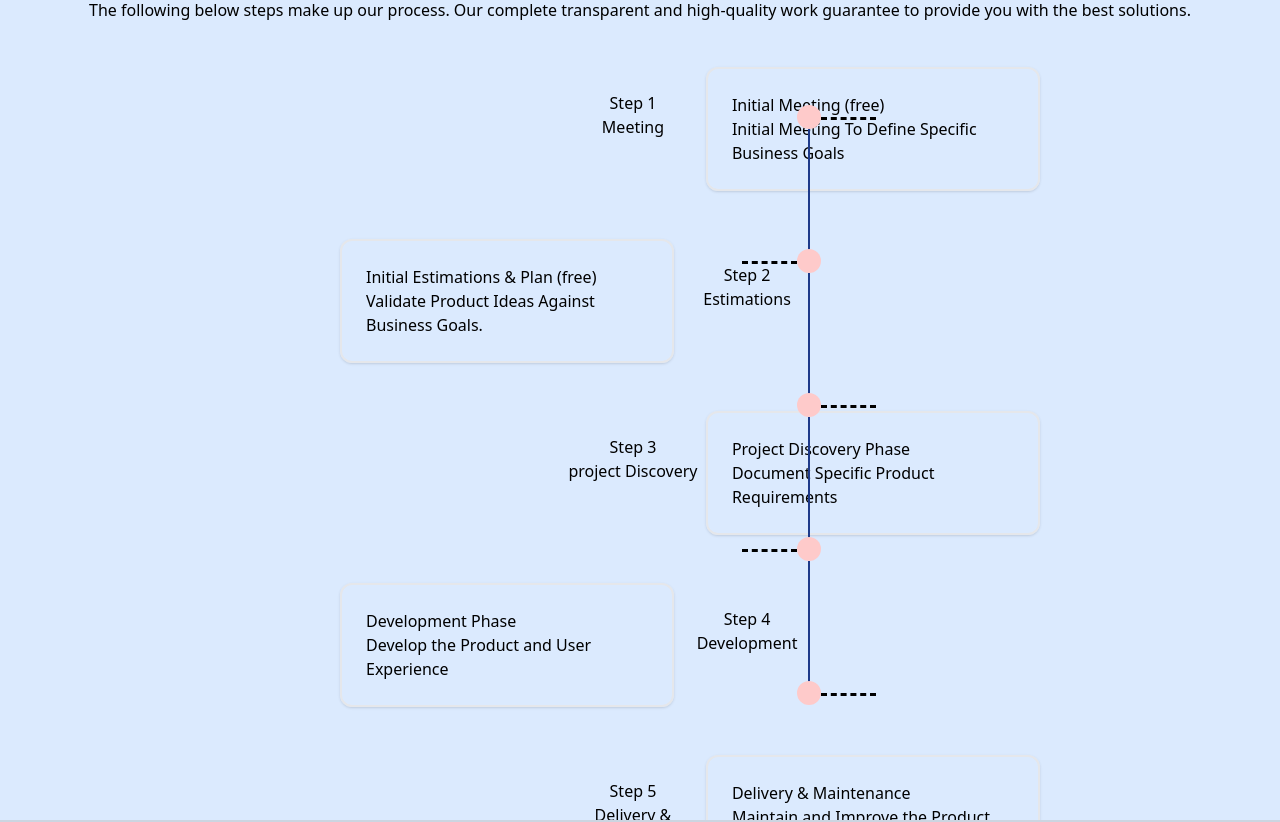
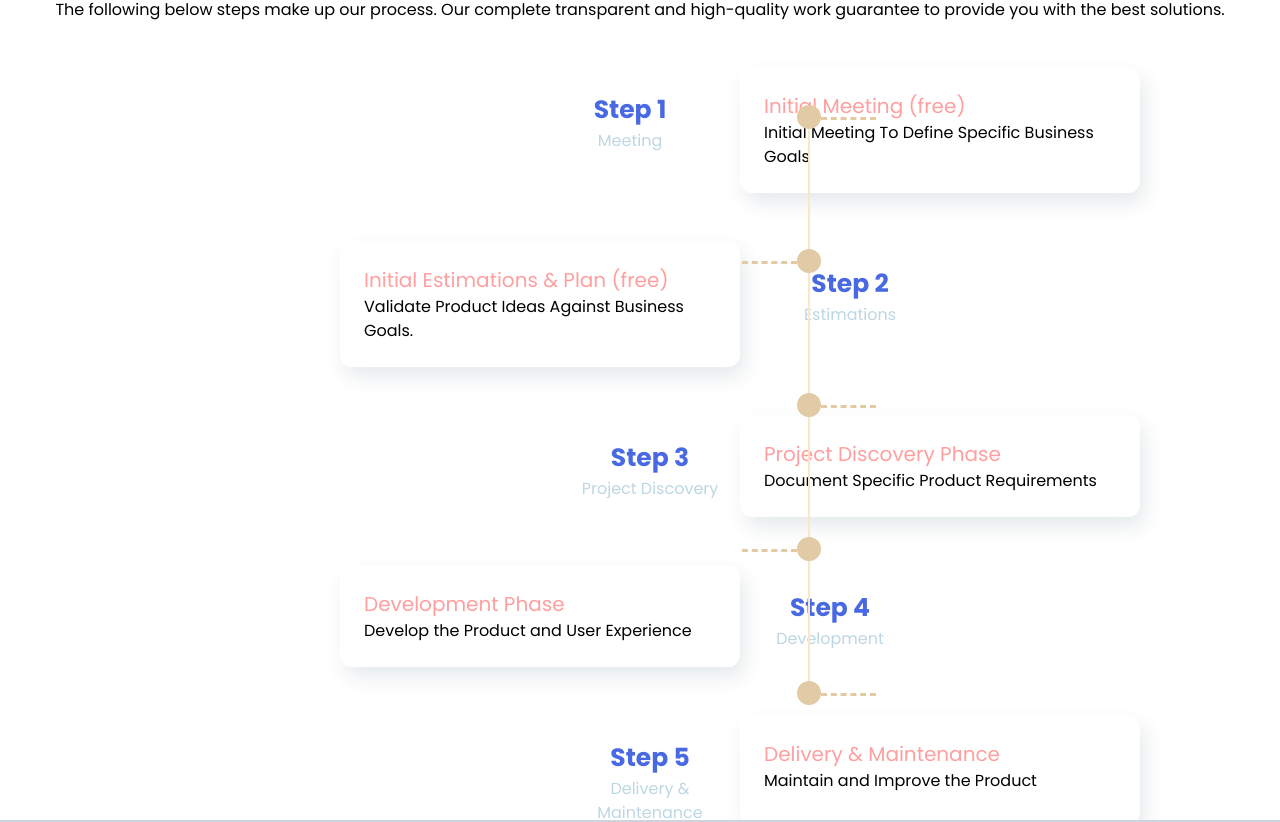
Before and after one commit to Junaid-Nazir-828/Aaxon-Solution, a Next.js app: page / in a window 1280 px wide. Shown: the part 833-1655 px from the top of the page. Built offline with nearby package versions, Linux system fonts and the light colour scheme.

Commit message:
changes for beautification

```diff
--- a/components/Footer.js
+++ b/components/Footer.js
@@ -5,7 +5,7 @@ export default function Footer() {
           <div className="h-48 w-60 absolute top-20 left-24 ">
             <div className="b-white">
               <a href="#">
-                <img className="h-8 w-8" src="fb_pic.jpg"></img>
+                <img className="h-8 w-20" src="AA.jpg"></img>
               </a>
             </div>
             <div>
--- a/components/Hero.js
+++ b/components/Hero.js
@@ -5,8 +5,8 @@ export default function Hero() {
   return (
     <div className="relative flex w-full">
       <div className="w-1/4 bg-[#fdfff3] h-vh relative flex-col items-center pl-10">
-        <h1 className="text-[70px] font-['Montserrat'] text-grey-200">Aaxon Solution</h1>
-        <p className="text-[25px] animate_animated animate_pulse animate_repeat-3">Where Vision Meets Technology</p>
+        <h1 className="text-[60px] leading-[4rem] font-['Montserrat'] text-grey-200">Aaxon Solution</h1>
+        <p className="text-[18px] animate_animated animate_pulse animate_repeat-3">Where Vision Meets Technology</p>
       </div>
       <div className="w-3/4 h-vh" >
         <img
--- a/components/Work.js
+++ b/components/Work.js
@@ -3,81 +3,113 @@ export default function Work() {
         <section>
             <div className="relative">
                 {/*Div for Work part */}
-                <div className="py-[80px] bg-blue-100 inset-0 h-[950px] absolute">
+                <div className="py-[80px] inset-0 h-[950px] absolute font-nunito">
                     <div className="text-center">
-                        <p className="text-4xl font-bold font-[Nunito]">
-                            How We Work
-                        </p>
+                        <p className="text-4xl font-bold">How We Work</p>
                         <p className="mt-2">
                             The following below steps make up our process. Our
                             complete transparent and high-quality work guarantee
                             to provide you with the best solutions.
                         </p>
                     </div>
-                    <div className="mt-[45px]">
+                    <div className="mt-[45px] flex justify-between">
+                        <div>
                             {/*Step 1*/}
                             <div className="flex justify-between">
-                            <div className="ml-[560px] w-[180px] text-center border-boxing pt-6">
-                                <p>Step 1</p>
-                                <p>Meeting</p>
+                                <div className="ml-[540px] w-[180px] text-center border-boxing pt-6">
+                                    <p className="text-[#4869E1] text-[25px] font-bold">
+                                        Step 1
+                                    </p>
+                                    <p className="text-[#BCD7E3]">Meeting</p>
                                 </div>
-                            <div className="mr-[240px] w-[400px] border-2 border-boxing p-6 rounded-xl shadow">
-                                <p>Initial Meeting (free)</p>
+                                <div className="mr-[240px] w-[400px] border-boxing p-6 rounded-xl shadow-[5px_10px_20px_0px_rgba(10,53,70,.1)]">
+                                    <p className="text-[#FF9F9F] text-[20px]">
+                                        Initial Meeting (free)
+                                    </p>
                                     <p>
-                                    Initial Meeting To Define Specific Business
-                                    Goals
+                                        Initial Meeting To Define Specific
+                                        Business Goals
                                     </p>
                                 </div>
                             </div>
 
                             {/*Step 2*/}
                             <div className="flex justify-between mt-12">
-                            <div className="ml-[340px] w-[400px] border-2 border-boxing p-6 rounded-xl shadow">
-                                <p>Initial Estimations & Plan (free)</p>
+                                <div className="ml-[340px] w-[400px] border-boxing p-6 rounded-xl shadow-[5px_10px_20px_0px_rgba(10,53,70,.1)]">
+                                    <p className="text-[#FF9F9F] text-[20px]">
+                                        Initial Estimations & Plan (free)
+                                    </p>
                                     <p>
                                         Validate Product Ideas Against Business
                                         Goals.
                                     </p>
                                 </div>
-                            <div className="mr-[460px] w-[180px] text-center border-boxing pt-6">
-                                <p>Step 2</p>
-                                <p>Estimations</p>
+                                <div className="mr-[440px] w-[180px] text-center border-boxing pt-6">
+                                    <p className="text-[#4869E1] text-[25px] font-bold">
+                                        Step 2
+                                    </p>
+                                    <p className="text-[#BCD7E3]">
+                                        Estimations
+                                    </p>
                                 </div>
                             </div>
 
                             {/*Step 3*/}
                             <div className="flex justify-between mt-12">
                                 <div className="ml-[560px] w-[180px] text-center border-boxing pt-6">
-                                <p>Step 3</p>
-                                <p>project Discovery</p>
+                                    <p className="text-[#4869E1] text-[25px] font-bold">
+                                        Step 3
+                                    </p>
+                                    <p className="text-[#BCD7E3]">
+                                        Project Discovery
+                                    </p>
                                 </div>
-                            <div className="mr-[240px]  w-[400px] border-2 border-boxing p-6 rounded-xl shadow">
-                                <p>Project Discovery Phase</p>
-                                <p>Document Specific Product Requirements</p>
+                                <div className="mr-[240px]  w-[400px] border-boxing p-6 rounded-xl shadow-[5px_10px_20px_0px_rgba(10,53,70,.1)]">
+                                    <p className="text-[#FF9F9F] text-[20px]">
+                                        Project Discovery Phase
+                                    </p>
+                                    <p>
+                                        Document Specific Product Requirements
+                                    </p>
                                 </div>
                             </div>
 
                             {/*Step 4*/}
                             <div className="flex justify-between mt-12">
-                            <div className="ml-[340px] w-[400px] border-2 border-boxing p-6 rounded-xl shadow">
-                                <p>Development Phase</p>
-                                <p>Develop the Product and User Experience</p>
+                                <div className="ml-[340px] w-[400px] border-boxing p-6 rounded-xl shadow-[5px_10px_20px_0px_rgba(10,53,70,.1)]">
+                                    <p className="text-[#FF9F9F] text-[20px]">
+                                        Development Phase
+                                    </p>
+                                    <p>
+                                        Develop the Product and User Experience
+                                    </p>
                                 </div>
                                 <div className="mr-[460px] w-[180px] text-center border-boxing pt-6">
-                                <p>Step 4</p>
-                                <p>Development</p>
+                                    <p className="text-[#4869E1] text-[25px] font-bold">
+                                        Step 4
+                                    </p>
+                                    <p className="text-[#BCD7E3]">
+                                        Development
+                                    </p>
                                 </div>
                             </div>
 
                             {/*Step 5*/}
                             <div className="flex justify-between mt-12">
                                 <div className="ml-[560px] w-[180px] text-center border-boxing pt-6">
-                                <p>Step 5</p>
-                                <p>Delivery & Maintenance</p>
+                                    <p className="text-[#4869E1] text-[25px] font-bold">
+                                        Step 5
+                                    </p>
+                                    <p className="text-[#BCD7E3]">
+                                        Delivery & Maintenance
+                                    </p>
                                 </div>
-                            <div className="mr-[240px] w-[400px] border-2 border-boxing p-6 rounded-xl shadow">
-                                <p>Delivery & Maintenance</p>
+                                <div className="mr-[240px] w-[400px] border-boxing p-6 rounded-xl shadow-[5px_10px_20px_0px_rgba(10,53,70,.1)]">
+                                    <p className="text-[#FF9F9F] text-[20px]">
+                                        Delivery & Maintenance
+                                    </p>
                                     <p>Maintain and Improve the Product</p>
+                                </div>
                             </div>
                         </div>
                     </div>
@@ -86,40 +118,40 @@ export default function Work() {
                 <div className=" absolute h-[650px] w-[134px] top-[235px] left-[742px]">
                     <div className="flex">
                         <div className="w-[55px] h-[4px] mt-[12px]"></div>
-                        <div className="bg-red-200 h-[24px] w-[24px] rounded-full"></div>
-                        <div className="w-[55px] h-[4px] mt-[12px] border-t-[3px] border-dashed border-black"></div>
+                        <div className="bg-[#e1caa4] h-[24px] w-[24px] rounded-full"></div>
+                        <div className="w-[55px] h-[4px] mt-[12px] border-t-[3px] border-dashed border-[#e1caa4]"></div>
                     </div>
                     <div className="h-[120px] flex justify-center">
-                        <div className="h-32 bg-blue-900 w-[2px]"></div>
+                        <div className="h-32 bg-[#fbe7c5] w-[2px]"></div>
                     </div>
                     <div className="flex">
-                        <div className="w-[55px] h-[4px] mt-[12px] border-t-[3px] border-dashed border-black"></div>
-                        <div className="bg-red-200 h-[24px] w-[24px] rounded-full"></div>
+                        <div className="w-[55px] h-[4px] mt-[12px] border-t-[3px] border-dashed border-[#e1caa4]"></div>
+                        <div className="bg-[#e1caa4] h-[24px] w-[24px] rounded-full"></div>
                         <div className="w-[55px] h-[4px] mt-[12px]"></div>
                     </div>
                     <div className="h-[120px] flex justify-center">
-                        <div className="h-32 bg-blue-900 w-[2px]"></div>
+                        <div className="h-32 bg-[#fbe7c5] w-[2px]"></div>
                     </div>
                     <div className="flex">
                         <div className="w-[55px] h-[4px] mt-[12px]"></div>
-                        <div className="bg-red-200 h-[24px] w-[24px] rounded-full"></div>
-                        <div className="w-[55px] h-[4px] mt-[12px] border-t-[3px] border-dashed border-black"></div>
+                        <div className="bg-[#e1caa4] h-[24px] w-[24px] rounded-full"></div>
+                        <div className="w-[55px] h-[4px] mt-[12px] border-t-[3px] border-dashed border-[#e1caa4]"></div>
                     </div>
                     <div className="h-[120px] flex justify-center">
-                        <div className="h-32 bg-blue-900 w-[2px]"></div>
+                        <div className="h-32 bg-[#fbe7c5] w-[2px]"></div>
                     </div>
                     <div className="flex">
-                        <div className="w-[55px] h-[4px] mt-[12px] border-t-[3px] border-dashed border-black"></div>
-                        <div className="bg-red-200 h-[24px] w-[24px] rounded-full"></div>
+                        <div className="w-[55px] h-[4px] mt-[12px] border-t-[3px] border-dashed border-[#e1caa4]"></div>
+                        <div className="bg-[#e1caa4] h-[24px] w-[24px] rounded-full"></div>
                         <div className="w-[55px] h-[4px] mt-[12px]"></div>
                     </div>
                     <div className="h-[120px] flex justify-center">
-                        <div className="h-32 bg-blue-900 w-[2px]"></div>
+                        <div className="h-32 bg-[#fbe7c5] w-[2px]"></div>
                     </div>
                     <div className="flex">
                         <div className="w-[55px] h-[4px] mt-[12px]"></div>
-                        <div className="bg-red-200 h-[24px] w-[24px] rounded-full"></div>
-                        <div className="w-[55px] h-[4px] mt-[12px] border-t-[3px] border-dashed border-black"></div>
+                        <div className="bg-[#e1caa4] h-[24px] w-[24px] rounded-full"></div>
+                        <div className="w-[55px] h-[4px] mt-[12px] border-t-[3px] border-dashed border-[#e1caa4]"></div>
                     </div>
                 </div>
             </div>
--- a/pages/index.js
+++ b/pages/index.js
@@ -1,7 +1,8 @@
 import Contact from "@/components/Contact"
 import Footer from "@/components/Footer"
 import Hero from "@/components/Hero"
-import Layout from "@/components/Layout"
+// import Layout from "@/components/Layout"
+import Nav from "@/components/Navbar"
 // import { CirclularComponent } from "@/components/CirclularComponent"
 import Techs from "@/components/Techs"
 import Testimonial from "@/components/Testimonial"
@@ -13,13 +14,14 @@ import Work from "@/components/Work"
 
 export default function Home() {
   return (
-    <Layout>
+    <div>
+    <Nav />
     <Hero />
     <Work />
     <Techs />
     <Testimonial />
     <Contact/>
     <Footer />
-    </Layout>
+    </div>
   )
 }
--- a/styles/globals.css
+++ b/styles/globals.css
@@ -1,3 +1,5 @@
+@import url('https://fonts.googleapis.com/css2?family=Poppins:ital,wght@0,100;0,200;0,300;0,400;0,500;0,600;0,700;0,800;0,900;1,100;1,200;1,300;1,400;1,500;1,600;1,700;1,800;1,900&family=Roboto:ital,wght@0,100;0,300;0,400;0,500;0,700;0,900;1,100;1,300;1,400;1,500;1,700;1,900&display=swap');
+
 @tailwind base;
 @tailwind components;
 @tailwind utilities;
--- a/tailwind.config.js
+++ b/tailwind.config.js
@@ -7,6 +7,9 @@ module.exports = {
   ],
   theme: {
     extend: {
+      fontFamily:{
+        nunito:["Poppins","Roboto"],
+      },
       backgroundImage: {
         'gradient-radial': 'radial-gradient(var(--tw-gradient-stops))',
         'gradient-conic':
```
Also changed, not shown: public/AA.jpg (added), public/AaxonBlackBG.jpg (added). Lines whose indentation alone changed are shown as unchanged.
